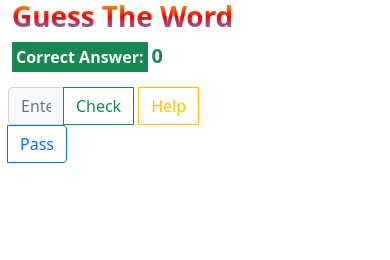
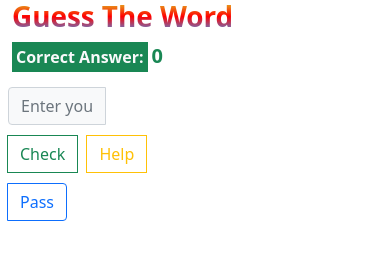
Before and after one commit to elnararizv/guessword, a plain HTML site: page index.html in a window 390 px wide. Drawn offline with nearby package versions, Linux system fonts and the light colour scheme.

Commit message:
updated code

```diff
--- a/assets/css/style.css
+++ b/assets/css/style.css
@@ -4,3 +4,24 @@ h1 {
     color: transparent;
     font-weight: bolder;
 }
+@media only screen and (max-width:761px){
+    .inp{
+        width: 450px;
+    }
+    .input-group{
+        display: block;
+        width: 90%;
+    }
+    button{
+        margin-top: 10px;
+    }
+}
+@media only screen and (max-width:450px){
+    .inp{
+        width: 650px;
+    }
+    .input-group{
+        display: block;
+        width: 90%;
+    }
+}
--- a/index.html
+++ b/index.html
@@ -21,12 +21,12 @@
     </div>
 
     <div class="input-group w-50 mt-3 ms-2">
-        <input type="text" class="form-control bg-light inp" placeholder="Enter your guess">
+        <input type="text" class="form-control bg-light w-50 inp" placeholder="Enter your guess">
         <button class="btn btn-outline-success btnChck" type="button">Check</button>
         <button class="btn btn-outline-warning mx-1 btnHlp" type="button">Help</button>
         <button class="btn btn-outline-primary btnPss">Pass</button>
     </div>
-    <p class="my-2 mx-2 fw-bolder" id="key"></p>
+    <p class="my-2 mx-2 fw-bolder text-primary" id="key"></p>
 
 
     <script src="https://code.jquery.com/jquery-3.6.0.min.js"></script>
```
